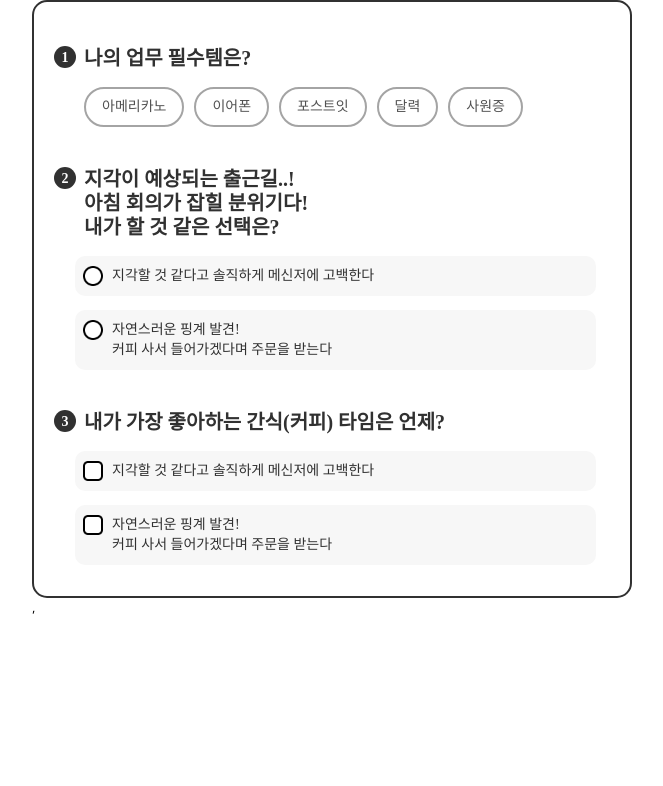
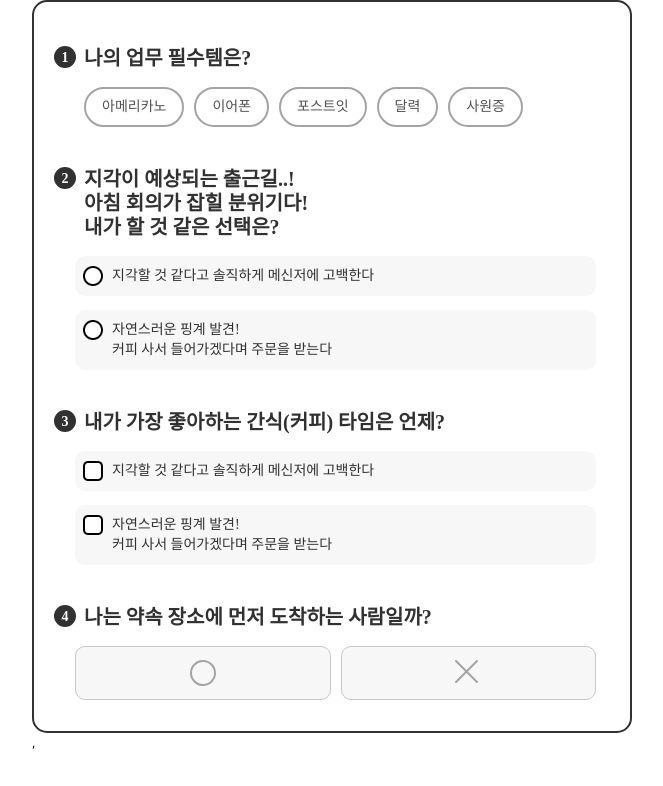
Before and after one commit to TeamQuestionMark/FineMeWeb, a React (Create React App) app: page /stage in a window 1280 px wide. Shown: the top 786 px of the page, without its empty margins (308-971 px from the left). Built offline with nearby package versions, Linux system fonts and the light colour scheme.

Commit message:
update: OXButtonGroup -  InputBaseProps 사용

```diff
--- a/src/components/OXButtonGroup.tsx
+++ b/src/components/OXButtonGroup.tsx
@@ -1,12 +1,12 @@
 import { COLORS } from '@/themes/colors';
-import { useCallback, useState } from 'react';
+import { useCallback } from 'react';
 import IconOX from '@/assets/icons/OXButton/IconOX';
 import styled, { CSSProperties } from 'styled-components';
-import { transitionCss } from '@/themes/transition';
+import { inputTransitionCss } from '@/themes/transition';
+import { InputBaseProps } from '@/types';
 
-interface OXButtonGroupProps {
+interface OXButtonGroupProps extends InputBaseProps {
   style?: CSSProperties;
-  onChange: (value: boolean) => void;
 }
 
 const Wrapper = styled.div`
@@ -24,7 +24,7 @@ const StyledButton = styled.button<{ checked: boolean }>`
   justify-content: center;
   flex-grow: 1;
   cursor: pointer;
-  ${transitionCss}
+  ${inputTransitionCss}
 
   ${({ checked }) =>
     checked &&
@@ -34,29 +34,21 @@ const StyledButton = styled.button<{ checked: boolean }>`
   `};
 `;
 
-const OXButtonGroup = ({ onChange, style }: OXButtonGroupProps) => {
-  const [checkedValue, setCheckedValue] = useState<'o' | 'x'>();
-  const handlePress = useCallback(
+const OXButtonGroup = ({ name, value, onInput, style }: OXButtonGroupProps) => {
+  const handleInput = useCallback(
     (value: 'o' | 'x') => {
-      setCheckedValue(value);
-      onChange(value === 'o');
+      onInput(name, value);
     },
-    [onChange],
+    [name, onInput],
   );
 
   return (
     <Wrapper style={style}>
-      <StyledButton
-        checked={checkedValue === 'o'}
-        onClick={() => handlePress('o')}
-      >
-        <IconOX ox="o" checked={checkedValue === 'o'} />
+      <StyledButton checked={value === 'o'} onClick={() => handleInput('o')}>
+        <IconOX ox="o" checked={value === 'o'} />
       </StyledButton>
-      <StyledButton
-        checked={checkedValue === 'x'}
-        onClick={() => handlePress('x')}
-      >
-        <IconOX ox="x" checked={checkedValue === 'x'} />
+      <StyledButton checked={value === 'x'} onClick={() => handleInput('x')}>
+        <IconOX ox="x" checked={value === 'x'} />
       </StyledButton>
     </Wrapper>
   );
--- a/src/pages/StageComponentsPage.tsx
+++ b/src/pages/StageComponentsPage.tsx
@@ -85,7 +85,6 @@ const StageComponentsPage = () => {
           </Chip>
         ))}
       </ChipGroup>
-      <OXButtonGroup onChange={handleChangeOX} />
     </div>
   );
 };
--- a/src/pages/StagePage.tsx
+++ b/src/pages/StagePage.tsx
@@ -1,5 +1,5 @@
-import CheckBoxOption from '@/components/CheckBox/CheckBoxOption';
 import StageContainer from '@/components/Layout/StageContainer';
+import OXButtonGroup from '@/components/OXButtonGroup';
 import CheckBoxTypeInput from '@/components/Question/CheckBoxTypeInput';
 import ChipTypeInput from '@/components/Question/ChipTypeInput';
 import Question from '@/components/Question/Question';
@@ -47,12 +47,14 @@ interface FormValues {
   chip: number;
   radio: number;
   checkbox: number[];
+  ox: 'o' | 'x' | '';
 }
 
 const initialInputs: FormValues = {
   chip: -1,
   radio: -1,
   checkbox: [],
+  ox: '',
 };
 
 const StagePage = () => {
@@ -110,6 +112,9 @@ const StagePage = () => {
             onInput={handleMultipleChoice}
           />
         </Question>
+        <Question number={4} title="나는 약속 장소에 먼저 도착하는 사람일까?">
+          <OXButtonGroup name="ox" value={inputs.ox} onInput={handleInput} />
+        </Question>
       </StageContainer>
     </div>
   );
```
